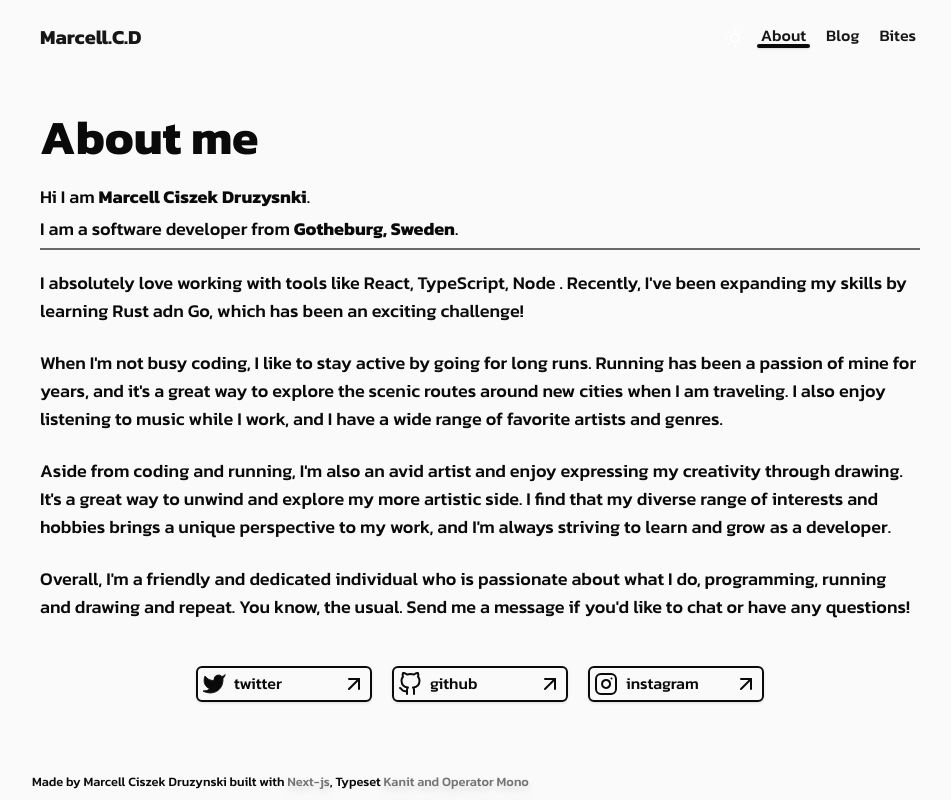
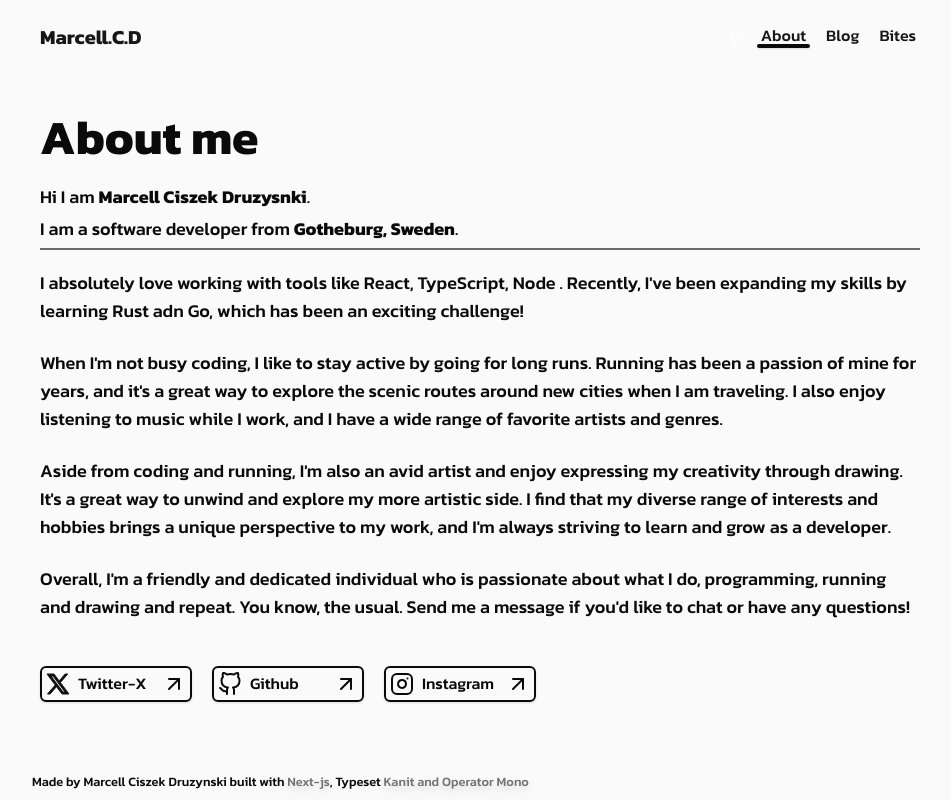
Before and after one commit to masiucd/marcell_ciszek_druzynski.com, a Next.js app: page /about in a window 1280 px wide. Shown: the whole page, without its empty margins (160-1111 px from the left). Built offline with nearby package versions, Linux system fonts and the light colour scheme.

Commit message:
Fix twitter-x icon

```diff
--- a/src/app/(marketing)/about/page.tsx
+++ b/src/app/(marketing)/about/page.tsx
@@ -11,7 +11,7 @@ export const metadata: Metadata = {
 
 const socialMediaItems = Object.freeze([
 	{
-		name: "twitter" as const,
+		name: "twitter-x" as const,
 		url: "https://twitter.com/masiu_cd",
 	},
 	{
@@ -27,7 +27,7 @@ type Icon = (typeof socialMediaItems)[number]["name"];
 
 function getIcon(icon: Icon) {
 	const socialIcon = {
-		twitter: <Icons.twitter />,
+		"twitter-x": <Icons.twitter />,
 		github: <Icons.github />,
 		instagram: <Icons.instagram />,
 	};
@@ -36,11 +36,11 @@ function getIcon(icon: Icon) {
 
 function SocialMediaItems() {
 	return (
-		<ul className="flex flex-wrap items-center justify-center gap-5 py-10">
+		<ul className="flex flex-wrap  gap-5 py-10">
 			{socialMediaItems.map(({name, url}) => (
 				<li
 					key={name}
-					className="flex min-w-[11rem] rounded-md border-2 border-gray-950 shadow transition-all hover:bg-gray-950/30 hover:shadow-lg dark:border-gray-100 dark:hover:bg-gray-400/30"
+					className="flex min-w-[9.5rem] rounded-md border-2 border-gray-950 capitalize shadow transition-all hover:bg-gray-950/30 hover:shadow-lg dark:border-gray-100 dark:hover:bg-gray-400/30"
 				>
 					<a
 						href={url}
--- a/src/components/icons/twitter_icon.tsx
+++ b/src/components/icons/twitter_icon.tsx
@@ -5,20 +5,16 @@ import {Props} from "./types";
 function Twitter({className, width = 24, height = 24}: Props) {
 	return (
 		<svg
-			xmlns="http://www.w3.org/2000/svg"
 			width={width}
 			height={height}
-			fill="none"
-			// stroke="currentColor"
-			strokeLinecap="round"
-			strokeLinejoin="round"
-			strokeWidth="1"
+			xmlns="http://www.w3.org/2000/svg"
+			viewBox="0 0 24 24"
 			className={cn(
 				"dark:stroke-gray-100 stroke-gray-900 fill-current dark:fill-white ",
 				className
 			)}
 		>
-			<path d="M23 3a10.9 10.9 0 01-3.14 1.53 4.48 4.48 0 00-7.86 3v1A10.66 10.66 0 013 4s-4 9 5 13a11.64 11.64 0 01-7 2c9 5 20 0 20-11.5a4.5 4.5 0 00-.08-.83A7.72 7.72 0 0023 3z"></path>
+			<path d="M8 2H1l8.26 11.014L1.45 22H4.1l6.388-7.349L16 22h7l-8.608-11.478L21.8 2h-2.65l-5.986 6.886L8 2zm9 18L5 4h2l12 16h-2z"></path>
 		</svg>
 	);
 }
```
